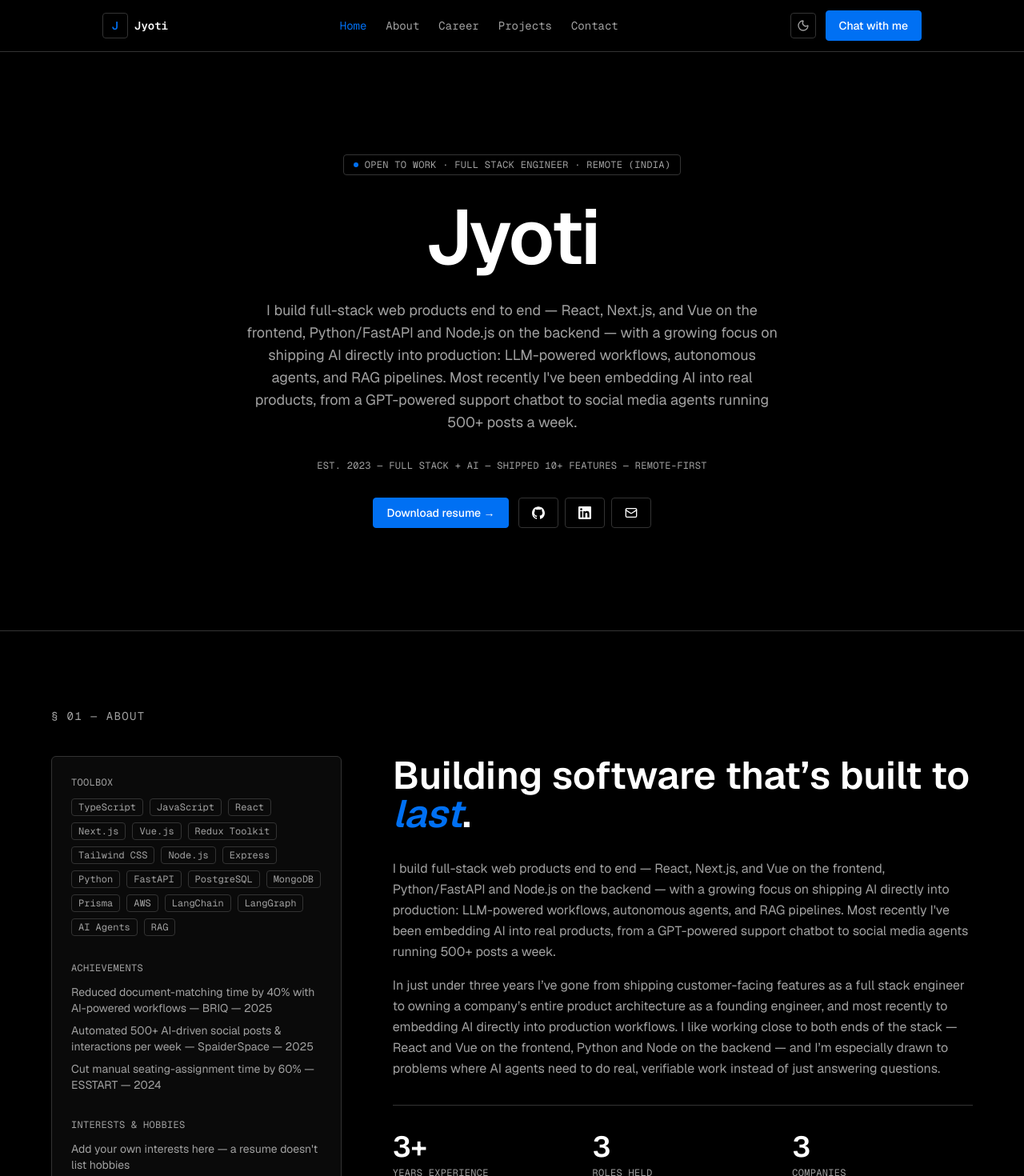
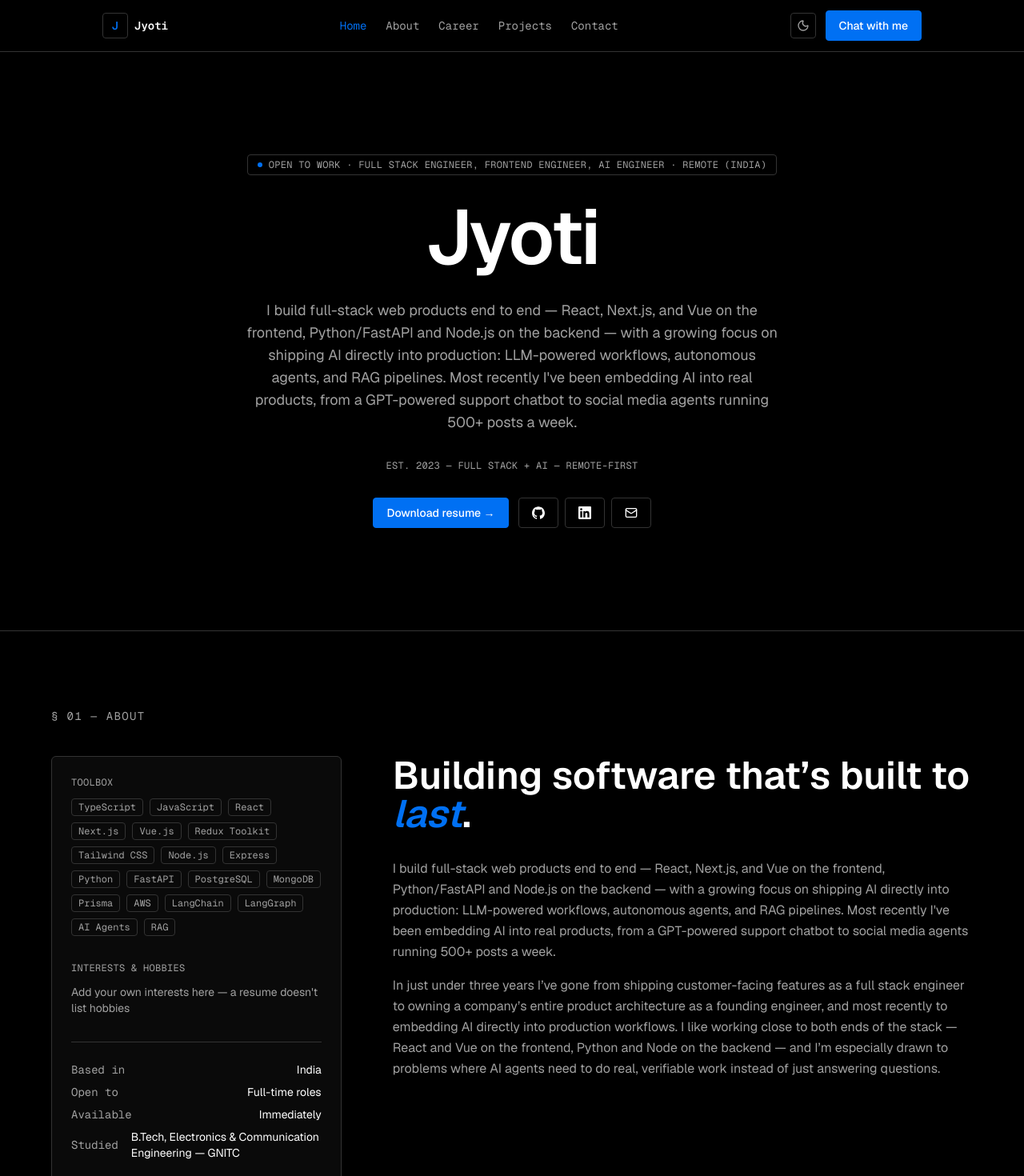
Before and after one commit to Jyotipal29/jyoticodes, a Next.js app: page / in a window 1280 px wide. Shown: the top 1470 px of the page at 80% size. Built offline with nearby package versions, Linux system fonts and the light colour scheme.

Commit message:
removed unnecessary text

```diff
--- a/components/sections/About.tsx
+++ b/components/sections/About.tsx
@@ -32,7 +32,7 @@ export function About() {
                 </div>
               </div>
 
-              <div>
+              {/* <div>
                 <h3 className="font-mono text-xs tracking-wide text-gray-400 uppercase">
                   Achievements
                 </h3>
@@ -43,7 +43,7 @@ export function About() {
                     </li>
                   ))}
                 </ul>
-              </div>
+              </div> */}
 
               <div>
                 <h3 className="font-mono text-xs tracking-wide text-gray-400 uppercase">
@@ -86,11 +86,11 @@ export function About() {
               </p>
             </div>
 
-            <div className="grid grid-cols-3 gap-6 border-t border-border pt-8">
+            {/* <div className="grid grid-cols-3 gap-6 border-t border-border pt-8">
               <StatCallout value={`${yearsExperience}+`} label="Years experience" />
               <StatCallout value={String(career.length)} label="Roles held" />
               <StatCallout value={String(companyCount)} label="Companies" />
-            </div>
+            </div> */}
           </div>
         </div>
       </div>
--- a/components/sections/Career.tsx
+++ b/components/sections/Career.tsx
@@ -63,7 +63,7 @@ export function Career() {
             ))}
           </ol>
 
-          <aside className="md:sticky md:top-24 md:self-start">
+          {/* <aside className="md:sticky md:top-24 md:self-start">
             <div className="border-border rounded-md border p-6">
               <blockquote className="text-accent text-lg italic leading-relaxed">
                 &ldquo;Every role since has been about doing more with less
@@ -91,7 +91,7 @@ export function Career() {
                 </div>
               </dl>
             </div>
-          </aside>
+          </aside> */}
         </div>
       </div>
     </section>
--- a/content/site-config.ts
+++ b/content/site-config.ts
@@ -2,11 +2,11 @@ import type { SiteConfig } from "./types";
 
 export const siteConfig: SiteConfig = {
   name: "Jyoti",
-  role: "Full Stack Engineer",
+  role: "Full Stack Engineer, Frontend Engineer, AI Engineer",
   location: "Remote (India)",
   pitch:
     "I build full-stack web products end to end — React, Next.js, and Vue on the frontend, Python/FastAPI and Node.js on the backend — with a growing focus on shipping AI directly into production: LLM-powered workflows, autonomous agents, and RAG pipelines. Most recently I've been embedding AI into real products, from a GPT-powered support chatbot to social media agents running 500+ posts a week.",
-  metaStats: ["EST. 2023", "FULL STACK + AI", "SHIPPED 10+ FEATURES", "REMOTE-FIRST"],
+  metaStats: ["EST. 2023", "FULL STACK + AI", "REMOTE-FIRST"],
   resumeUrl: "/resume.pdf",
   social: {
     github: "https://github.com/Jyotipal29",
@@ -35,9 +35,9 @@ export const siteConfig: SiteConfig = {
     "RAG",
   ],
   achievements: [
-    { award: "Reduced document-matching time by 40% with AI-powered workflows", company: "BRIQ", year: "2025" },
-    { award: "Automated 500+ AI-driven social posts & interactions per week", company: "SpaiderSpace", year: "2025" },
-    { award: "Cut manual seating-assignment time by 60%", company: "ESSTART", year: "2024" },
+    // { award: "Reduced document-matching time by 40% with AI-powered workflows", company: "BRIQ", year: "2025" },
+    // { award: "Automated 500+ AI-driven social posts & interactions per week", company: "SpaiderSpace", year: "2025" },
+    // { award: "Cut manual seating-assignment time by 60%", company: "ESSTART", year: "2024" },
   ],
   interests: ["Add your own interests here — a resume doesn't list hobbies"],
   keyValues: [
```
